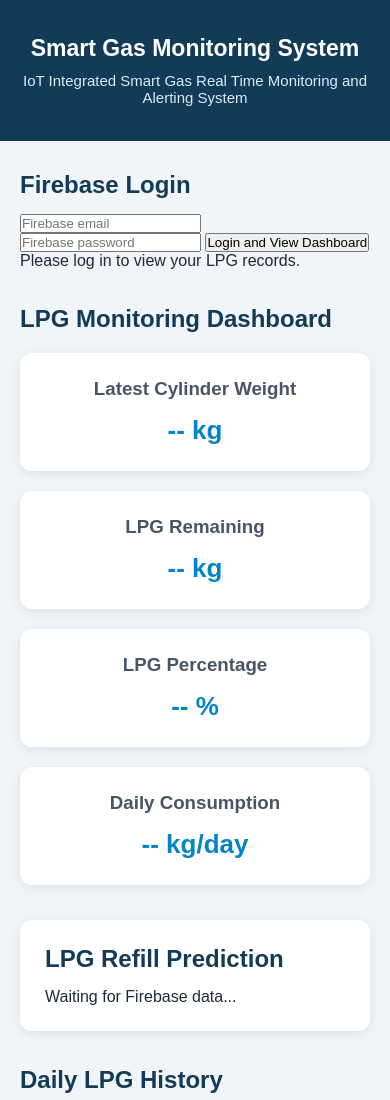
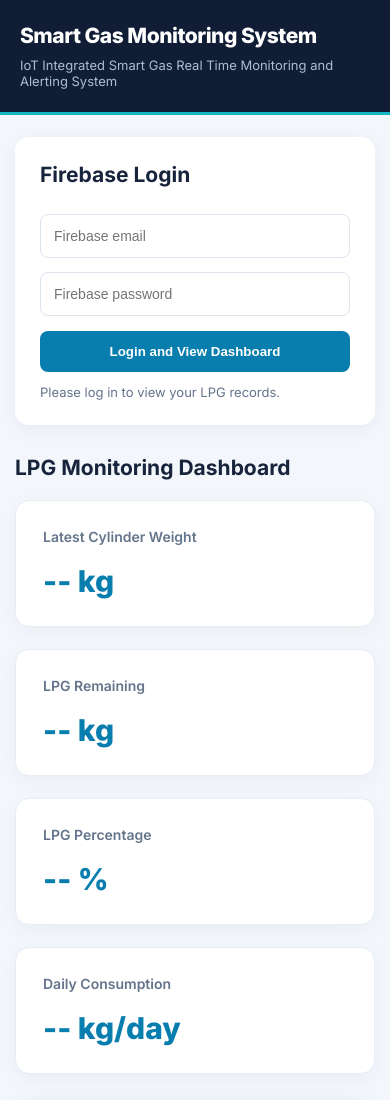
Before and after one commit to kokila0623/IOT-Integrated-Monitoring, a plain HTML site: page index.html in a window 390 px wide. Shown: the top 1100 px of the page. Drawn offline with Linux system fonts and the light colour scheme.

Commit message:
Update style.css

```diff
--- a/style.css
+++ b/style.css
@@ -1,3 +1,6 @@
+
+@import url('https://fonts.googleapis.com/css2?family=Inter:wght@400;500;600;700;800&display=swap');
+
 * {
     margin: 0;
     padding: 0;
@@ -5,119 +8,236 @@
 }
 
 body {
-    font-family: Arial, sans-serif;
-    background: #f1f5f9;
-    color: #1e293b;
+    font-family: 'Inter', sans-serif;
+    background: #f3f6fb;
+    color: #17243b;
 }
 
+/* Header */
 header {
-    background: #123b55;
+    background: #101d35;
     color: white;
-    text-align: center;
-    padding: 35px 15px;
+    padding: 28px 5%;
+    border-bottom: 3px solid #16b8c5;
 }
 
 header h1 {
-    font-size: 30px;
-    margin-bottom: 10px;
+    font-size: 27px;
+    font-weight: 800;
+    letter-spacing: -0.5px;
 }
 
 header p {
-    color: #dbeafe;
-    font-size: 15px;
+    color: #a9bed4;
+    margin-top: 9px;
+    font-size: 13px;
 }
 
-nav {
-    background: #0b293d;
-    padding: 15px;
-    text-align: center;
-}
-
-nav a {
-    color: white;
-    text-decoration: none;
-    margin: 0 18px;
-    font-weight: bold;
-}
-
-nav a:hover {
-    color: #38bdf8;
-}
-
+/* Main layout */
 main {
-    max-width: 1100px;
-    margin: 30px auto;
-    padding: 0 20px;
+    max-width: 1250px;
+    margin: 35px auto;
+    padding: 0 25px;
 }
 
 section {
-    margin-bottom: 35px;
+    margin-bottom: 30px;
 }
 
 h2 {
-    color: #123b55;
-    margin-bottom: 15px;
+    font-size: 21px;
+    font-weight: 700;
+    color: #17243b;
+    margin-bottom: 20px;
 }
 
+/* Login panel */
+#login {
+    background: white;
+    padding: 25px;
+    border-radius: 14px;
+    box-shadow: 0 4px 20px rgba(20, 40, 70, 0.05);
+}
+
+input {
+    padding: 13px;
+    border: 1px solid #dce4ee;
+    border-radius: 8px;
+    margin: 5px 8px 5px 0;
+    width: 230px;
+    font-size: 14px;
+}
+
+button {
+    background: #087eae;
+    color: white;
+    border: none;
+    padding: 13px 22px;
+    border-radius: 8px;
+    font-weight: 600;
+    cursor: pointer;
+}
+
+button:hover {
+    background: #075f85;
+}
+
+#loginMessage {
+    margin-top: 12px;
+    font-size: 13px;
+    color: #64748b;
+}
+
+/* Dashboard cards */
 .container {
     display: grid;
     grid-template-columns: repeat(2, 1fr);
-    gap: 20px;
-    margin-top: 20px;
+    gap: 22px;
 }
 
 .card {
     background: white;
-    padding: 25px;
-    border-radius: 12px;
-    text-align: center;
-    box-shadow: 0 3px 12px rgba(0,0,0,0.08);
+    padding: 27px;
+    border-radius: 14px;
+    border: 1px solid #e7edf5;
+    box-shadow: 0 5px 20px rgba(20, 40, 70, 0.04);
+    transition: transform 0.2s, box-shadow 0.2s;
+}
+
+.card:hover {
+    transform: translateY(-4px);
+    box-shadow: 0 10px 25px rgba(20, 40, 70, 0.09);
 }
 
 .card h3 {
-    color: #475569;
-    margin-bottom: 15px;
+    font-size: 14px;
+    color: #64748b;
+    font-weight: 600;
+    margin-bottom: 18px;
 }
 
 .card p {
-    font-size: 26px;
-    font-weight: bold;
-    color: #0284c7;
+    font-size: 30px;
+    color: #087eae;
+    font-weight: 800;
 }
 
-#prediction {
-    background: white;
-    padding: 25px;
-    border-radius: 12px;
-    box-shadow: 0 3px 12px rgba(0,0,0,0.08);
+/* LPG progress bar */
+.progress-container {
+    height: 12px;
+    width: 100%;
+    background: #e8eef5;
+    border-radius: 20px;
+    overflow: hidden;
+    margin-top: 20px;
 }
 
-#about {
-    background: #e0f2fe;
-    padding: 25px;
-    border-radius: 12px;
-    line-height: 1.7;
+.progress-bar {
+    height: 100%;
+    width: 0%;
+    background: linear-gradient(90deg, #087eae, #19c5b4);
+    border-radius: 20px;
+    transition: width 0.5s ease;
 }
 
-footer {
-    background: #0b293d;
+/* Prediction panel */
+#prediction {
+    background: linear-gradient(120deg, #101d35, #124b69);
     color: white;
-    text-align: center;
-    padding: 20px;
-    margin-top: 40px;
+    padding: 35px;
+    border-radius: 16px;
+    box-shadow: 0 8px 25px rgba(16, 29, 53, 0.15);
 }
 
-@media (max-width: 600px) {
+#prediction h2 {
+    color: white;
+}
+
+#predictionResult {
+    font-size: 25px;
+    font-weight: 800;
+    color: #43e1d0;
+    margin-top: 15px;
+}
+
+/* History */
+#history {
+    background: white;
+    padding: 28px;
+    border-radius: 14px;
+    box-shadow: 0 5px 20px rgba(20, 40, 70, 0.04);
+    overflow-x: auto;
+}
+
+table {
+    width: 100%;
+    border-collapse: collapse;
+    margin-top: 15px;
+    min-width: 550px;
+}
+
+th {
+    background: #edf4fa;
+    color: #334e68;
+    padding: 15px;
+    text-align: left;
+    font-size: 13px;
+}
+
+td {
+    padding: 15px;
+    border-bottom: 1px solid #edf1f5;
+    font-size: 13px;
+}
+
+tr:hover td {
+    background: #f6fafc;
+}
+
+/* Footer */
+footer {
+    background: #101d35;
+    color: #a9bed4;
+    text-align: center;
+    padding: 24px;
+    font-size: 13px;
+    margin-top: 50px;
+}
+
+/* Mobile responsive */
+@media (max-width: 650px) {
+    header {
+        padding: 23px 20px;
+    }
+
+    header h1 {
+        font-size: 21px;
+    }
+
+    main {
+        padding: 0 15px;
+        margin-top: 22px;
+    }
+
     .container {
         grid-template-columns: 1fr;
     }
 
-    nav a {
-        display: inline-block;
-        margin: 8px;
+    input {
+        width: 100%;
+        margin: 7px 0;
     }
 
-    header h1 {
-        font-size: 23px;
+    button {
+        width: 100%;
+        margin-top: 8px;
+    }
+
+    #prediction {
+        padding: 25px;
+    }
+
+    #predictionResult {
+        font-size: 21px;
     }
 }
```
